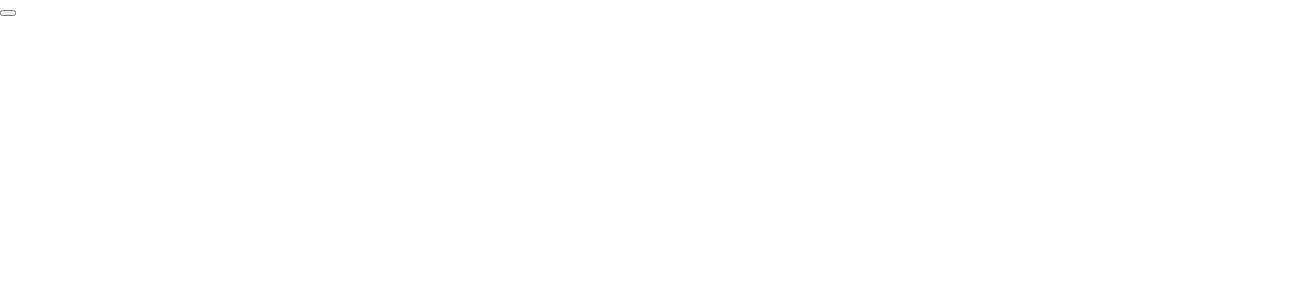
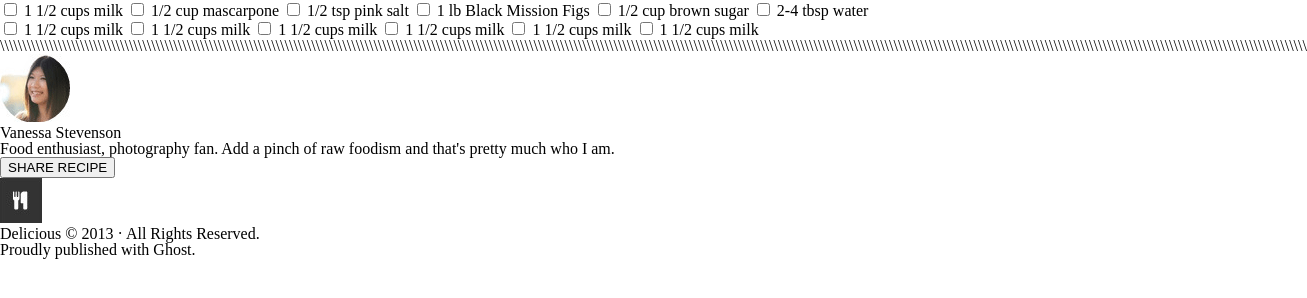
Before and after one commit to gina-ben/chocolate-pizza, a plain HTML site: page index.html in a window 1280 px wide. Shown: the whole page, 1307 px wide, since content can reach past the window. Drawn offline with Linux system fonts and the light colour scheme.

Commit message:
html content from bottom to recipe done

```diff
--- a/index.html
+++ b/index.html
@@ -52,30 +52,95 @@
     <!-- recipe -->
     <section>
       <!-- column 1 -->
-      <div></div>
+      <form>
+        <label>
+          <input type="checkbox" name="check1" id="check1">
+          1 1/2 cups milk
+        </label>
+        <label>
+          <input type="checkbox" name="check2" id="check2">
+          1/2 cup mascarpone
+        </label>
+        <label>
+          <input type="checkbox" name="check3" id="check3">
+          1/2 tsp pink salt
+        </label>
+        <label>
+          <input type="checkbox" name="check4" id="check4">
+          1 lb Black Mission Figs
+        </label>
+        <label>
+          <input type="checkbox" name="check5" id="check5">
+          1/2 cup brown sugar
+        </label>
+        <label>
+          <input type="checkbox" name="check6" id="check6">
+          2-4 tbsp water
+        </label>
+      </form>
       <!-- column 2 -->
-      <div></div>
+      <form>
+        <label>
+          <input type="checkbox" name="check7" id="check7">
+          1 1/2 cups milk
+        </label>
+        <label>
+          <input type="checkbox" name="check8" id="check8">
+          1 1/2 cups milk
+        </label>
+        <label>
+          <input type="checkbox" name="check9" id="check9">
+          1 1/2 cups milk
+        </label>
+        <label>
+          <input type="checkbox" name="check10" id="check10">
+          1 1/2 cups milk
+        </label>
+        <label>
+          <input type="checkbox" name="check11" id="check11">
+          1 1/2 cups milk
+        </label>
+        <label>
+          <input type="checkbox" name="check12" id="check12">
+          1 1/2 cups milk
+        </label>
+      </form>
     </section>
 
     <!-- graphical line break -->
-    <section></section>
+    <section>
+      <p>
+        \\\\\\\\\\\\\\\\\\\\\\\\\\\\\\\\\\\\\\\\\\\\\\\\\\\\\\\\\\\\\\\\\\\\\\\\\\\\\\\\\\\\\\\\\\\\\\\\\\\\\\\\\\\\\\\\\\\\\\\\\\\\\\\\\\\\\\\\\\\\\\\\\\\\\\\\\\\\\\\\\\\\\\\\\\\\\\\\\\\\\\\\\\\\\\\\\\\\\\\\\\\\\\\\\\\\\\\\\\\\\\\\\\\\\\\\\\\\\\\\\\\\\\\\\\\\\\\\\\\\\\\\\\\\\\\\\\\\\\\\\\\\\\\\\\\\\\
+      </p>
+    </section>
 
     <!-- author info -->
     <section>
       <!-- about the author -->
-      <div></div>
+      <div>
+        <img src="./img/van-pic.png" alt="Author Image">
+        <div>
+          <h3>Vanessa Stevenson</h3>
+          <p>Food enthusiast, photography fan. Add a pinch of raw foodism and that's pretty much who I am.</p>
+        </div>
+      </div>
       <!-- share recipe button -->
-      <button></button>
+      <button>SHARE RECIPE</button>
     </section>
 
   </main>
 
   <footer>
     <!-- footer graphical line break -->
-    <section></section>
+    <section>
+      <img src="./img/logo.png" alt="logo">
+    </section>
 
     <!-- footer info -->
-    <section></section>
+    <section>
+      <p>Delicious &#169; 2013 &#183; All Rights Reserved.<br>Proudly published with Ghost.</p>
+    </section>
   </footer>
 </body>
+
 </html>
```
Lines whose indentation alone changed are shown as unchanged.
